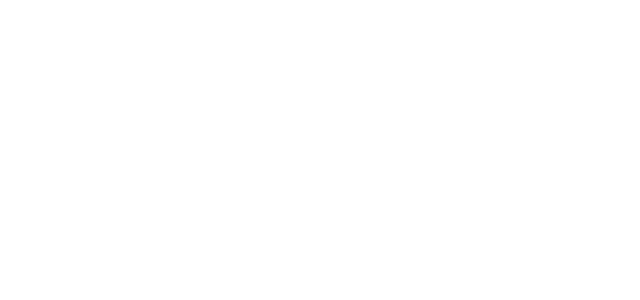
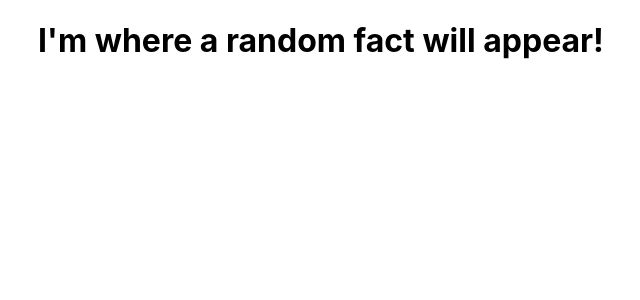
Before and after one commit to mwdfn/behold_random_useless_facts, a React (Create React App) app: page / in a window 1280 px wide. Shown: the top 300 px of the page, without its empty margins (319-959 px from the left). Built offline with nearby package versions, Linux system fonts and the light colour scheme.

Commit message:
add RandomFact tag to App.js

```diff
--- a/src/App.js
+++ b/src/App.js
@@ -1,10 +1,12 @@
 import './App.css';
 import React from 'react';
 import { Routes, Route, Link } from 'react-router-dom';
+import RandomFacts from './Containers/RandomFacts';
 
 function App() {
   return (
     <div className="App">
+      <RandomFacts/>
     </div>
   );
 }
```
